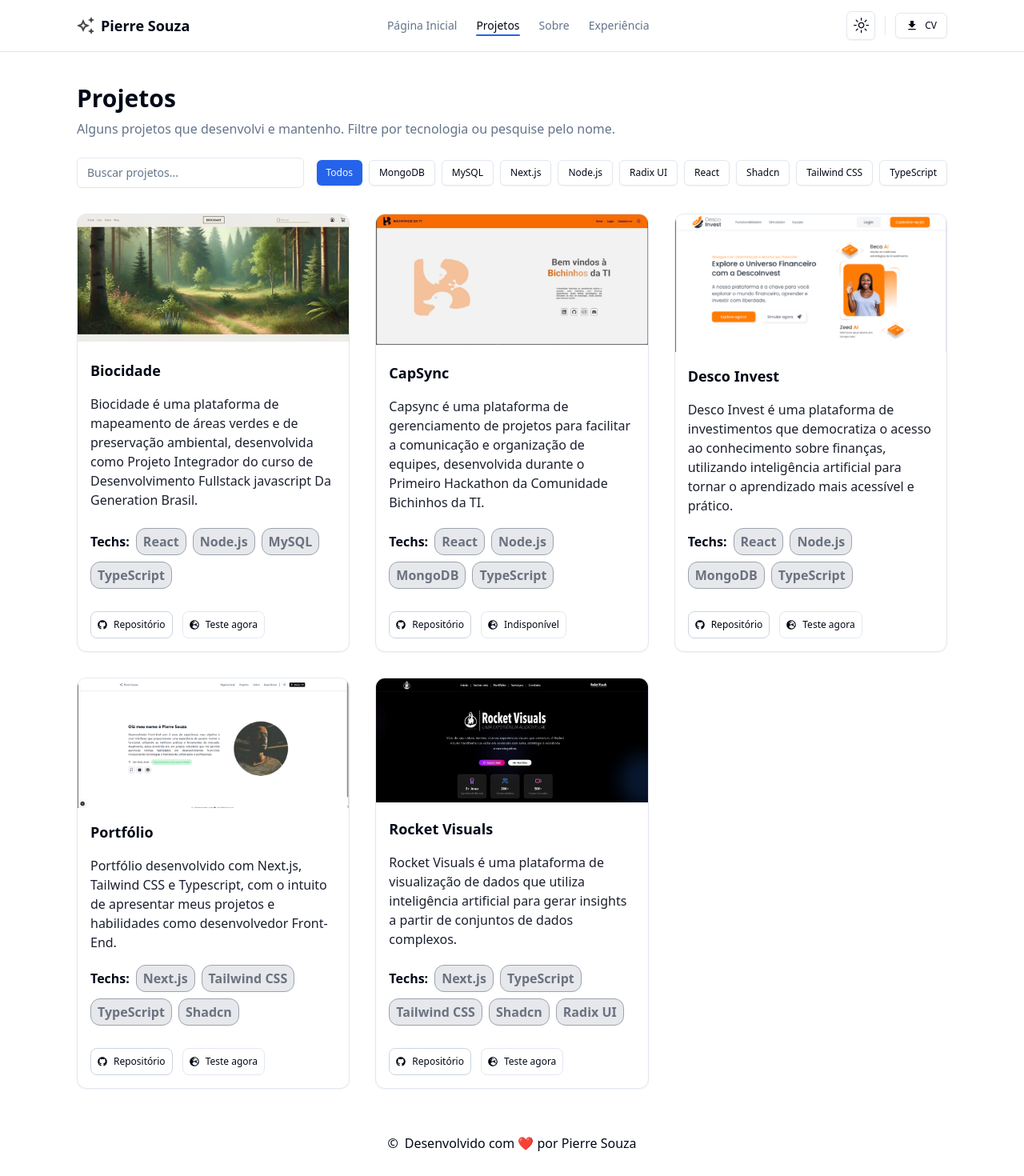
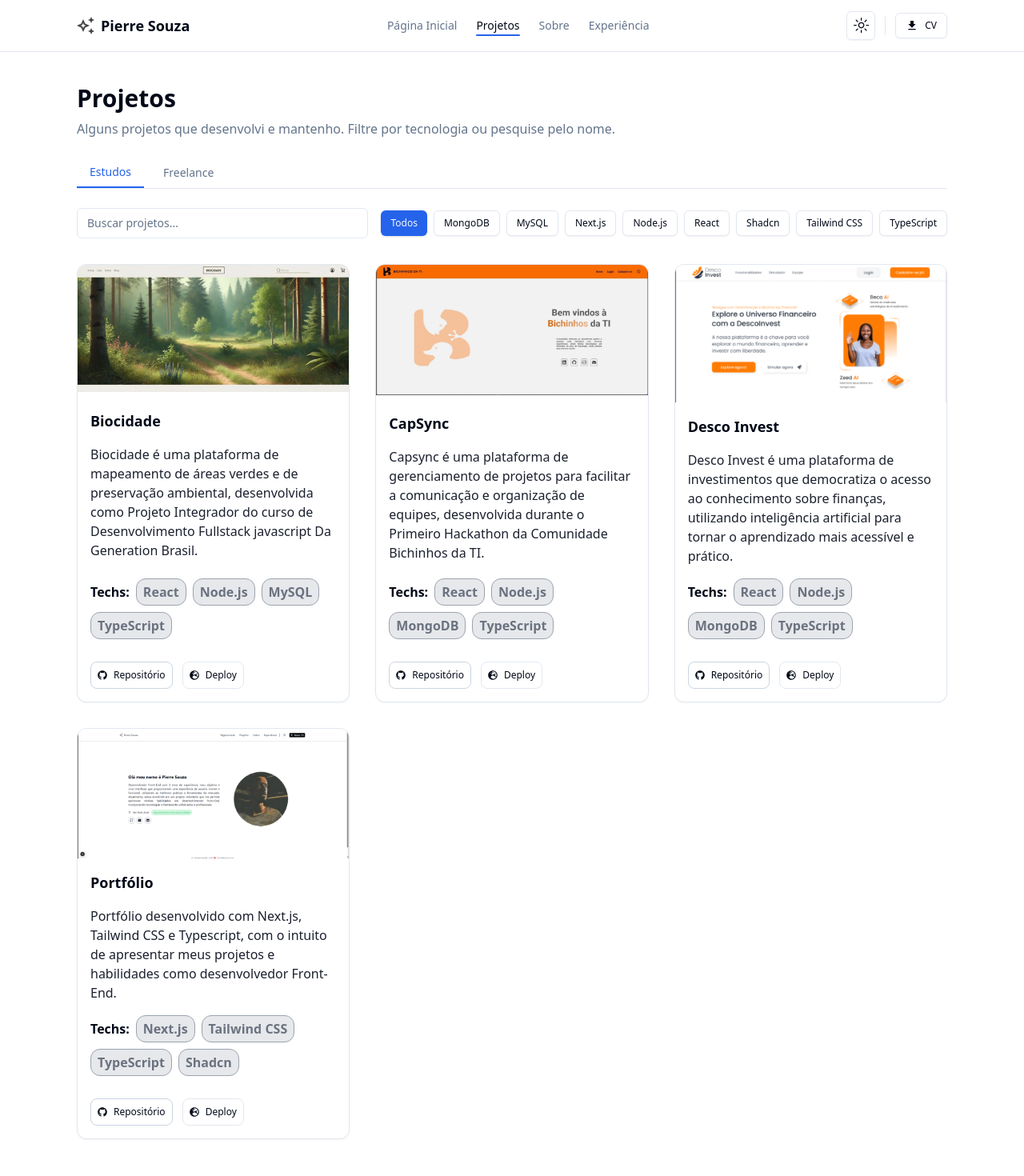
Before and after one commit to pierresouza/Portifolio, a Next.js app: page /projects in a window 1280 px wide. Shown: the top 1470 px of the page at 80% size. Built offline with nearby package versions, Linux system fonts and the light colour scheme.

Commit message:
feat: add freelance projects and update project details in mockProjects

```diff
--- a/app/page.tsx
+++ b/app/page.tsx
@@ -14,12 +14,12 @@ import {
   CardTitle,
   CardDescription,
 } from "@/components/ui/card";
-import { ProjectsMock } from "./projects/mockProjects";
+import { ProjectsMock, freelanceProject } from "./projects/mockProjects";
 import { SiMicrosoftoutlook } from "react-icons/si";
 
 export default function Home() {
   const featured = ProjectsMock.Project.slice(0, 3);
-  const totalProjects = ProjectsMock.Project.length;
+  const totalProjects = ProjectsMock.Project.length + freelanceProject.length;
 
   return (
     <main className="mx-auto w-full max-w-6xl px-4 py-10 sm:px-6 lg:px-8">
--- a/app/projects/mockProjects.ts
+++ b/app/projects/mockProjects.ts
@@ -4,6 +4,8 @@ import CapSyncLogo from "../../public/CapSync.jpg";
 import BiocidadeLogo from "../../public/Biocidade.jpg";
 import Portifolio from "../../public/portifolio.png";
 import RocketVisuals from "../../public/RocketVisuals.png";
+import seikopartners from "../../public/seikopartners.png";
+import powermanutencao from "../../public/powermanutencao.png";
 
 interface ProjectsProps {
   repoURL: string;
@@ -30,8 +32,8 @@ export const ProjectsMock: Projects = {
       Techs: ["React", "Node.js", "MySQL", "TypeScript"],
     },
     {
-      repoURL: "https://github.com/Capivara-s-Team",
-      deployURL: "",
+      repoURL: "https://github.com/Capivara-s-Team/CapSync-Front-End",
+      deployURL: "https://capsync.netlify.app/",
       image: CapSyncLogo,
       description:
         "Capsync é uma plataforma de gerenciamento de projetos para facilitar a comunicação e organização de equipes, desenvolvida durante o Primeiro Hackathon da Comunidade Bichinhos da TI.",
@@ -39,8 +41,8 @@ export const ProjectsMock: Projects = {
       Techs: ["React", "Node.js", "MongoDB", "TypeScript"],
     },
     {
-      repoURL: "https://github.com/DescoInvest",
-      deployURL: "https://desco-invest-front.vercel.app/",
+      repoURL: "https://github.com/pierresouza/DescoInvest-front",
+      deployURL: "https://descoinvest.netlify.app/",
       image: DescoInvest,
       description:
         "Desco Invest é uma plataforma de investimentos que democratiza o acesso ao conhecimento sobre finanças, utilizando inteligência artificial para tornar o aprendizado mais acessível e prático.",
@@ -49,21 +51,42 @@ export const ProjectsMock: Projects = {
     },
     {
       repoURL: "https://github.com/pierresouza/Portifolio",
-      deployURL: "https://pierre-souza.vercel.app/",
+      deployURL: "https://pierresouza.software/",
       image: Portifolio,
       description:
         "Portfólio desenvolvido com Next.js, Tailwind CSS e Typescript, com o intuito de apresentar meus projetos e habilidades como desenvolvedor Front-End.",
       name: "Portfólio",
       Techs: ["Next.js", "Tailwind CSS", "TypeScript", "Shadcn"],
     },
-    {
-      repoURL: "https://github.com/pierresouza/rocketvisual",
-      deployURL: "https://visualrocket.vercel.app/",
-      image: RocketVisuals,
-      description:
-        "Rocket Visuals é uma plataforma de visualização de dados que utiliza inteligência artificial para gerar insights a partir de conjuntos de dados complexos.",
-      name: "Rocket Visuals",
-      Techs: ["Next.js", "TypeScript", "Tailwind CSS", "Shadcn", "Radix UI"],
-    }
-  ]
+  ],
 };
+
+export const freelanceProject: ProjectsProps[] = [
+  {
+    repoURL: "",
+    deployURL: "https://rocket-visuals.netlify.app/",
+    image: RocketVisuals,
+    description:
+      "Rocket Visuals é uma plataforma de visualização de dados que utiliza inteligência artificial para gerar insights a partir de conjuntos de dados complexos.",
+    name: "Rocket Visuals",
+    Techs: ["Next.js", "TypeScript", "Tailwind CSS", "Shadcn", "Radix UI"],
+  },
+  {
+    repoURL: "",
+    deployURL: "https://seikopartners.com.br/",
+    image: seikopartners,
+    description:
+      "Site institucional desenvolvido para a Seiko Partners, uma empresa de consultoria empresarial focada em soluções inovadoras para seus clientes.",
+    name: "Seiko Partners",
+    Techs: ["HTML", "CSS", "JavaScript", "WordPress"],
+  },
+  {
+    repoURL: "",
+    deployURL: "https://powermanutencao.com.br/",
+    image: powermanutencao,
+    description:
+      "Site institucional desenvolvido para a Power Manutenção, empresa especializada em serviços de manutenção industrial e predial.",
+    name: "Power Manutenção",
+    Techs: ["HTML", "CSS", "JavaScript", "WordPress"],
+  },
+];
--- a/app/projects/page.tsx
+++ b/app/projects/page.tsx
@@ -2,29 +2,40 @@
 import React from "react";
 import Image from "next/image";
 import { FaGithub, FaGlobeEurope } from "react-icons/fa";
-import { ProjectsMock } from "./mockProjects";
+import { ProjectsMock, freelanceProject } from "./mockProjects";
 import { Badge } from "@/components/ui/badge";
 import { Button } from "@/components/ui/button";
+
+type TabType = "estudos" | "freelance";
 
 export default function Projects() {
   const [query, setQuery] = React.useState("");
   const [selectedTech, setSelectedTech] = React.useState<string | null>(null);
+  const [activeTab, setActiveTab] = React.useState<TabType>("estudos");
+
+  const currentProjects = React.useMemo(() => {
+    return activeTab === "estudos" ? ProjectsMock.Project : freelanceProject;
+  }, [activeTab]);
 
   const allTechs = React.useMemo(() => {
     const set = new Set<string>();
-    ProjectsMock.Project.forEach((p) => p.Techs.forEach((t) => set.add(t)));
+    currentProjects.forEach((p) => p.Techs.forEach((t) => set.add(t)));
     return Array.from(set).sort((a, b) => a.localeCompare(b));
-  }, []);
+  }, [currentProjects]);
 
   const projects = React.useMemo(() => {
-    return ProjectsMock.Project.filter((p) => {
+    return currentProjects.filter((p) => {
       const matchesQuery = `${p.name} ${p.description ?? ""}`
         .toLowerCase()
         .includes(query.toLowerCase());
       const matchesTech = selectedTech ? p.Techs.includes(selectedTech) : true;
       return matchesQuery && matchesTech;
     });
-  }, [query, selectedTech]);
+  }, [query, selectedTech, currentProjects]);
+
+  React.useEffect(() => {
+    setSelectedTech(null);
+  }, [activeTab]);
 
   return (
     <section
@@ -32,13 +43,41 @@ export default function Projects() {
       className="mx-auto w-full max-w-6xl px-4 py-10 sm:px-6 lg:px-8"
     >
       <header className="mb-6">
-        <h1 id="projects-heading" className="text-xl font-bold md:text-2xl lg:text-3xl">
+        <h1
+          id="projects-heading"
+          className="text-xl font-bold md:text-2xl lg:text-3xl"
+        >
           Projetos
         </h1>
         <p className="mt-2 text-sm text-muted-foreground md:text-base">
-          Alguns projetos que desenvolvi e mantenho. Filtre por tecnologia ou pesquise pelo nome.
+          Alguns projetos que desenvolvi e mantenho. Filtre por tecnologia ou
+          pesquise pelo nome.
         </p>
       </header>
+
+      {/* Tabs */}
+      <div className="mb-6 flex gap-2 border-b">
+        <button
+          onClick={() => setActiveTab("estudos")}
+          className={`px-4 py-2 text-sm font-medium transition-colors ${
+            activeTab === "estudos"
+              ? "border-b-2 border-primary text-primary"
+              : "text-muted-foreground hover:text-foreground"
+          }`}
+        >
+          Estudos
+        </button>
+        <button
+          onClick={() => setActiveTab("freelance")}
+          className={`px-4 py-2 text-sm font-medium transition-colors ${
+            activeTab === "freelance"
+              ? "border-b-2 border-primary text-primary"
+              : "text-muted-foreground hover:text-foreground"
+          }`}
+        >
+          Freelance
+        </button>
+      </div>
 
       {/* Controls */}
       <div className="flex flex-col gap-4 md:flex-row md:items-center md:justify-between">
@@ -52,7 +91,7 @@ export default function Projects() {
             aria-label="Buscar projetos"
           />
         </div>
-        <div className="flex items-center  gap-2  md:justify-end">
+        <div className="flex items-center gap-2 md:justify-end">
           <Button
             variant={selectedTech === null ? "default" : "outline"}
             size="sm"
@@ -90,7 +129,9 @@ export default function Projects() {
               />
             </div>
             <div className="flex flex-1 flex-col gap-4 p-4">
-              <h2 className="text-base font-semibold md:text-lg">{project.name}</h2>
+              <h2 className="text-base font-semibold md:text-lg">
+                {project.name}
+              </h2>
               {project.description && (
                 <p className="text-sm text-foreground/90 md:text-base">
                   {project.description}
@@ -101,7 +142,11 @@ export default function Projects() {
                 <div className="mt-auto flex flex-wrap items-center gap-2">
                   <span className="text-md font-semibold">Techs:</span>
                   {project.Techs.map((tech) => (
-                    <Badge key={`${project.name}-${tech}`} variant="secondary" className="text-xs">
+                    <Badge
+                      key={`${project.name}-${tech}`}
+                      variant="secondary"
+                      className="text-xs"
+                    >
                       {tech}
                     </Badge>
                   ))}
@@ -109,24 +154,26 @@ export default function Projects() {
               ) : null}
 
               <div className="mt-3 flex flex-wrap gap-3">
+                {project.repoURL && (
                   <a
                     href={project.repoURL}
                     target="_blank"
                     rel="noreferrer"
-                  className="flex items-center gap-2 rounded-lg border border-slate-300 p-2 text-xs transition-all duration-200 hover:bg-slate-200 dark:border-white dark:hover:text-black dark:hover:duration-500 "
+                    className="flex items-center gap-2 rounded-lg border border-slate-300 p-2 text-xs transition-all duration-200 hover:bg-slate-200 dark:border-white dark:hover:text-black dark:hover:duration-500"
                   >
                     <FaGithub />
                     <span className="font-medium">Repositório</span>
                   </a>
+                )}
                 {project.deployURL ? (
                   <a
                     href={project.deployURL}
                     target="_blank"
                     rel="noreferrer"
-                    className="flex items-center gap-2 rounded-lg border border-slate-200 p-2 text-xs transition-all duration-200 hover:bg-slate-200 dark:border-white dark:hover:text-black dark:hover:duration-500 "
+                    className="flex items-center gap-2 rounded-lg border border-slate-200 p-2 text-xs transition-all duration-200 hover:bg-slate-200 dark:border-white dark:hover:text-black dark:hover:duration-500"
                   >
                     <FaGlobeEurope />
-                    <span className="font-medium">Teste agora</span>
+                    <span className="font-medium">Deploy</span>
                   </a>
                 ) : (
                   <span className="flex items-center gap-2 rounded-lg border border-slate-200 p-2 text-xs dark:border-white">
```
Also changed, not shown: public/seikopartners.png (added), 1 other file (tests, documents, lock files or other folders). Lines whose indentation alone changed are shown as unchanged.
